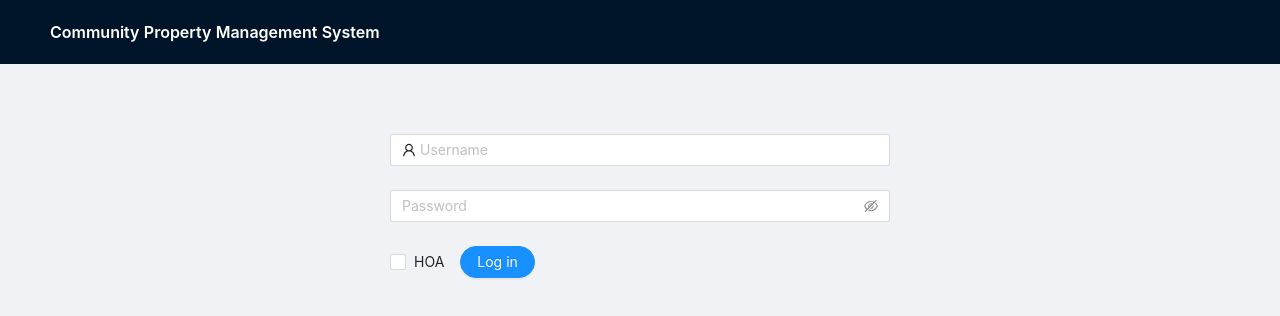
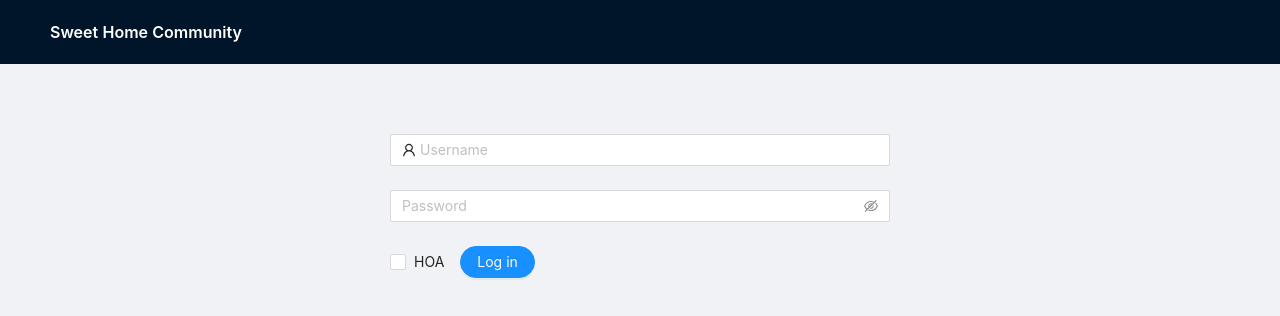
Before and after one commit to herongzheng/Community-Property-Management-System, a React (Create React App) app in the folder cpmsfe/: page / in a window 1280 px wide. Shown: the top 316 px of the page. Built offline with nearby package versions, Linux system fonts and the light colour scheme.

Commit message:
remove token from localStorage once ps change success

```diff
--- a/cpmsfe/src/App.js
+++ b/cpmsfe/src/App.js
@@ -57,6 +57,7 @@ class App extends React.Component {
     localStorage.removeItem("asHost");
     this.setState({
       authed: false,
+      authToken: "",
       asHost: false,
       clickChangePassword: true,
       isChangingPassword: false,
@@ -104,7 +105,7 @@ class App extends React.Component {
       <Layout style={{ height: "100vh" }}>
         <Header style={{ display: "flex", justifyContent: "space-between" }}>
           <div style={{ fontSize: 16, fontWeight: 600, color: "white" }}>
-            Community Property Management System
+            Sweet Home Community
           </div>
           {this.state.authed && (
             <div>
```
